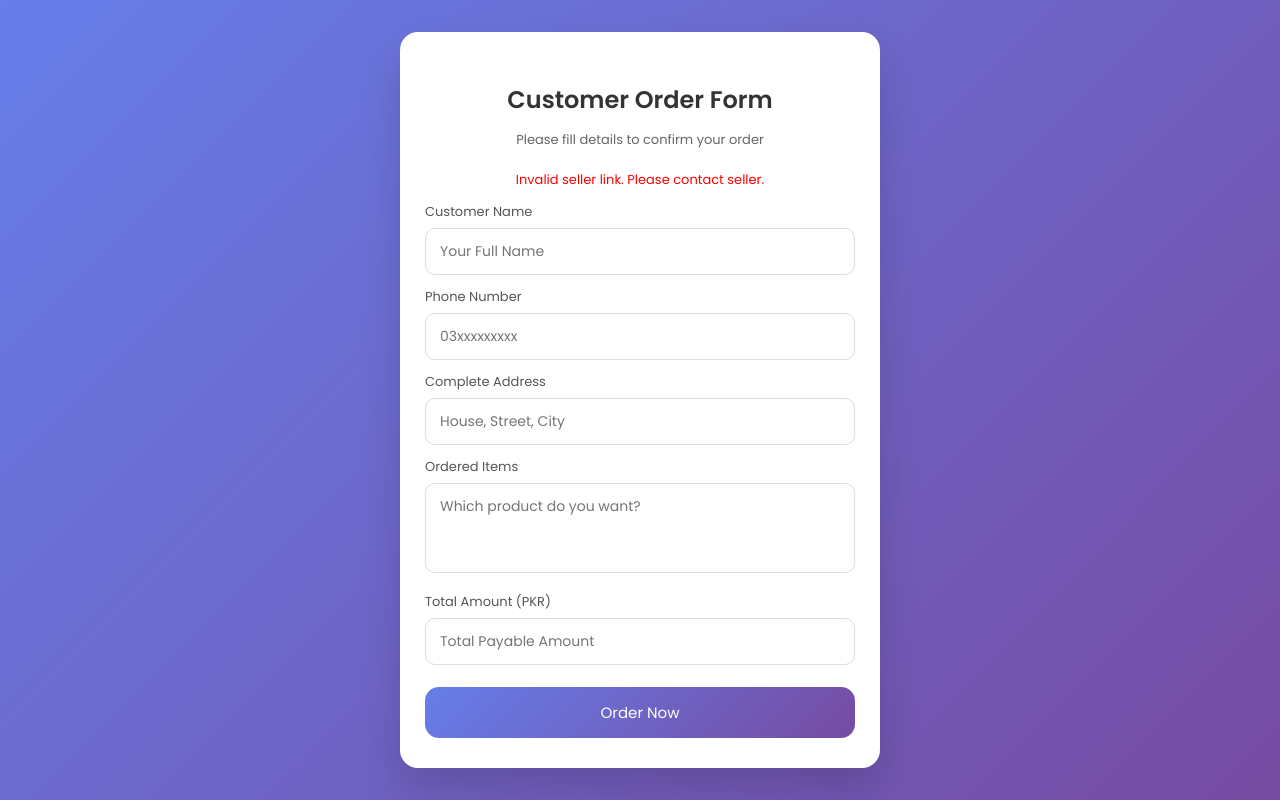
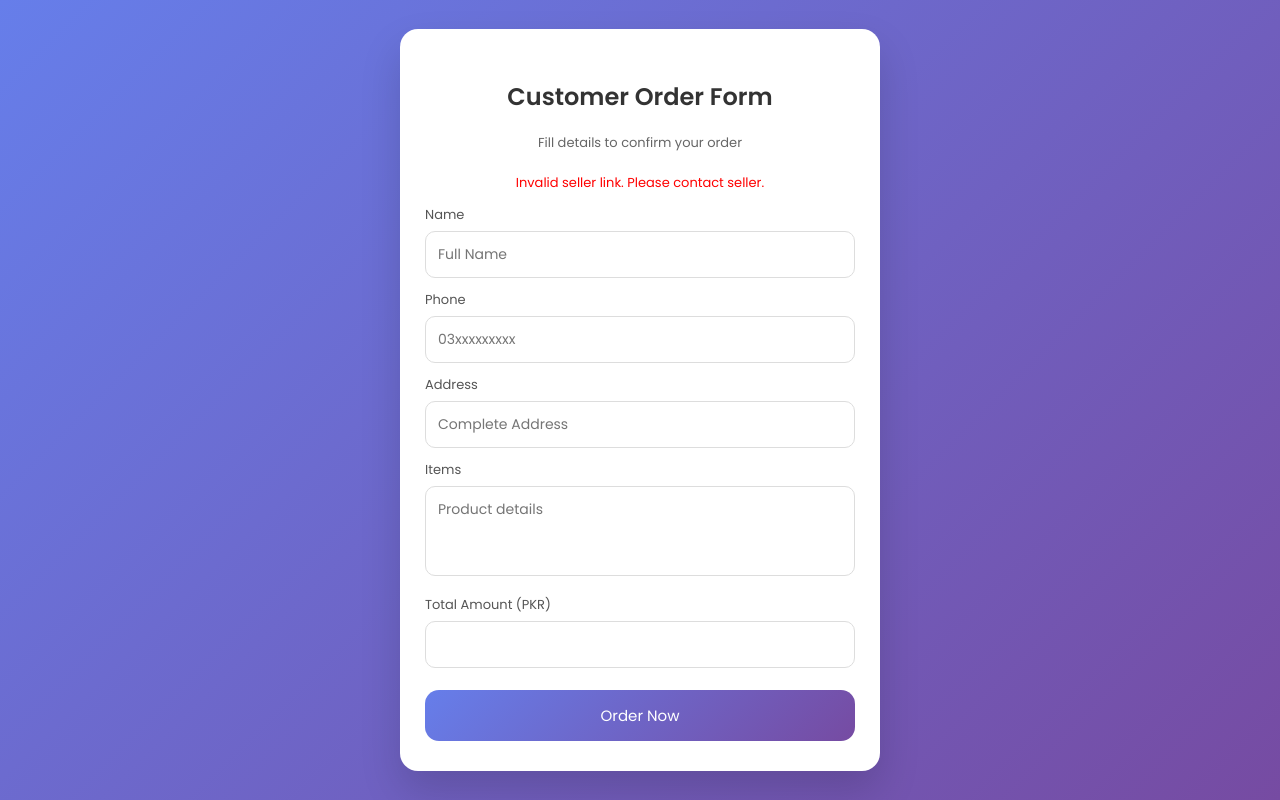
Before and after one commit to ghulamishaq2007/product-seller, a plain HTML site: page index.html in a window 1280 px wide. Drawn offline with Linux system fonts and the light colour scheme.

Commit message:
Refactor customer order form HTML structure

```diff
--- a/index.html
+++ b/index.html
@@ -5,7 +5,6 @@
   <title>Place Your Order</title>
   <meta name="viewport" content="width=device-width, initial-scale=1.0">
 
-  <!-- Google Font -->
   <link href="https://fonts.googleapis.com/css2?family=Poppins:wght@300;400;500;600&display=swap" rel="stylesheet">
 
   <style>
@@ -27,17 +26,16 @@
       padding:30px 25px;
       border-radius:18px;
       box-shadow:0 20px 40px rgba(0,0,0,0.15);
-      animation:fadeIn .6s ease;
     }
 
-    h2{text-align:center;margin-bottom:10px;color:#333;font-weight:600}
+    h2{text-align:center;color:#333}
     p{text-align:center;font-size:13px;color:#666;margin-bottom:20px}
 
     label{font-size:13px;color:#555;margin-top:12px;display:block}
 
     input, textarea{
       width:100%;
-      padding:12px 14px;
+      padding:12px;
       margin-top:6px;
       border-radius:10px;
       border:1px solid #ddd;
@@ -59,55 +57,55 @@
     }
 
     .error{color:red;text-align:center;font-size:13px;margin-bottom:10px}
-
-    @keyframes fadeIn{from{opacity:0;transform:translateY(20px)}to{opacity:1;transform:translateY(0)}}
   </style>
 </head>
 <body>
 
 <div class="box">
   <h2>Customer Order Form</h2>
-  <p>Please fill details to confirm your order</p>
+  <p>Fill details to confirm your order</p>
 
   <div id="error" class="error"></div>
 
-  <label>Customer Name</label>
-  <input type="text" id="customerName" placeholder="Your Full Name">
+  <label>Name</label>
+  <input id="customerName" placeholder="Full Name">
 
-  <label>Phone Number</label>
-  <input type="text" id="customerNumber" placeholder="03xxxxxxxxx">
+  <label>Phone</label>
+  <input id="customerNumber" placeholder="03xxxxxxxxx">
 
-  <label>Complete Address</label>
-  <input type="text" id="customerAddress" placeholder="House, Street, City">
+  <label>Address</label>
+  <input id="customerAddress" placeholder="Complete Address">
 
-  <label>Ordered Items</label>
-  <textarea id="items" placeholder="Which product do you want?"></textarea>
+  <label>Items</label>
+  <textarea id="items" placeholder="Product details"></textarea>
 
   <label>Total Amount (PKR)</label>
-  <input type="number" id="amount" placeholder="Total Payable Amount">
+  <input id="amount" type="number">
 
   <button onclick="sendOrder()">Order Now</button>
 </div>
 
 <script>
-  // ===== ALLOWED SELLERS (ONLY 3) =====
-  const allowedSellers = {
-    s1: 'hussnainamjad307@gmail.com',
-    s2: 'seller2@gmail.com',
-    s3: 'seller3@gmail.com'
-  };
+  // ===== ALLOWED SELLERS =====
+  const allowedSellers = [
+    'hussnainamjad307@gmail.com',
+    'seller2@gmail.com',
+    'seller3@gmail.com'
+  ];
 
+  // ===== GET SELLER FROM URL QUERY =====
+  // Example: ?seller=seller1@gmail.com
   const params = new URLSearchParams(window.location.search);
-  const sellerKey = params.get('seller'); // s1, s2, s3
-  const sellerEmail = allowedSellers[sellerKey];
+  const sellerEmail = params.get('seller');
+
   const errorBox = document.getElementById('error');
 
-  if(!sellerEmail){
+  if(!allowedSellers.includes(sellerEmail)){
     errorBox.innerText = 'Invalid seller link. Please contact seller.';
   }
 
   function sendOrder(){
-    if(!sellerEmail){ return; }
+    if(!allowedSellers.includes(sellerEmail)) return;
 
     const name = customerName.value.trim();
     const phone = customerNumber.value.trim();
@@ -115,31 +113,30 @@
     const itemsVal = items.value.trim();
     const amountVal = amount.value.trim();
 
-    const phoneRegex = /^03[0-9]{9}$/;
+    if(!name || !phone || !address || !itemsVal || !amountVal){
+      errorBox.innerText = 'Please fill all fields';
+      return;
+    }
 
-    if(!name||!phone||!address||!itemsVal||!amountVal){
-      errorBox.innerText='Please fill all fields'; return;
-    }
-    if(!phoneRegex.test(phone)){
-      errorBox.innerText='Invalid phone number'; return;
+    if(!/^03[0-9]{9}$/.test(phone)){
+      errorBox.innerText = 'Invalid phone number';
+      return;
     }
 
     fetch(`https://formsubmit.co/${sellerEmail}`,{
       method:'POST',
       headers:{'Content-Type':'application/json'},
       body:JSON.stringify({
-        customerName:name,
-        customerNumber:phone,
-        customerAddress:address,
-        orderedItems:itemsVal,
-        amount:amountVal
+        name, phone, address, items: itemsVal, amount: amountVal
       })
     })
     .then(()=>{
-      alert('Order sent successfully. Seller will contact you soon.');
-      document.querySelectorAll('input, textarea').forEach(el=>el.value='');
+      alert('Order sent successfully!');
+      document.querySelectorAll('input,textarea').forEach(e=>e.value='');
     })
-    .catch(()=>{ errorBox.innerText='Error sending order'; });
+    .catch(()=>{
+      errorBox.innerText = 'Error sending order';
+    });
   }
 </script>
 
```
